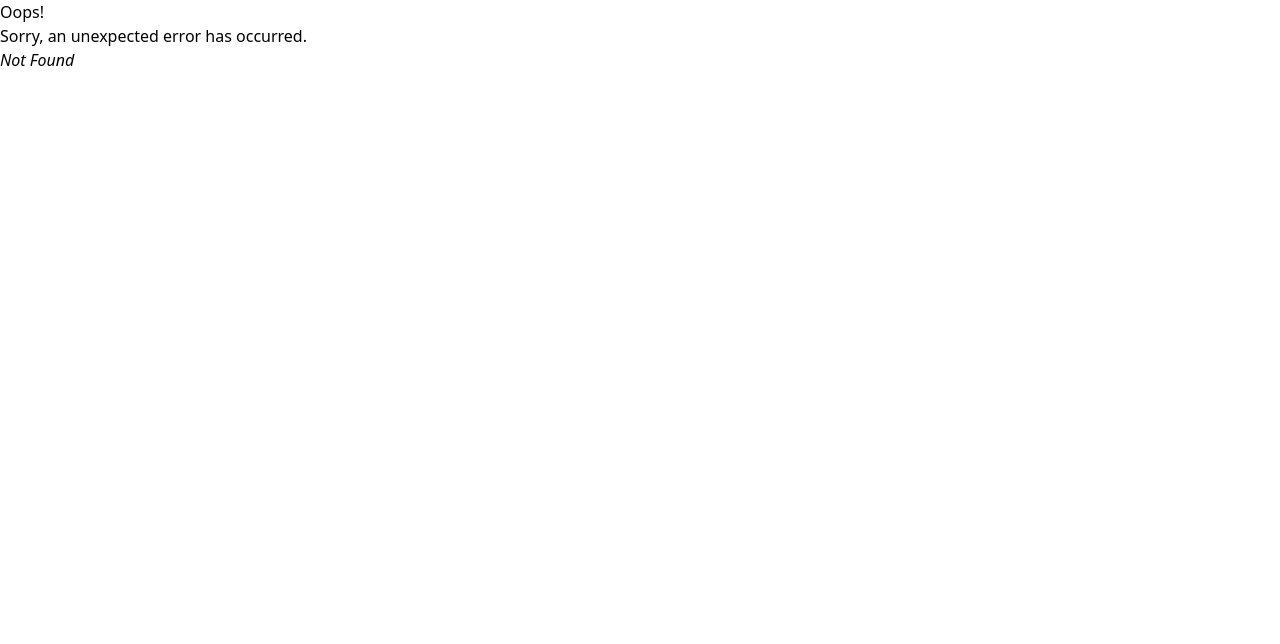
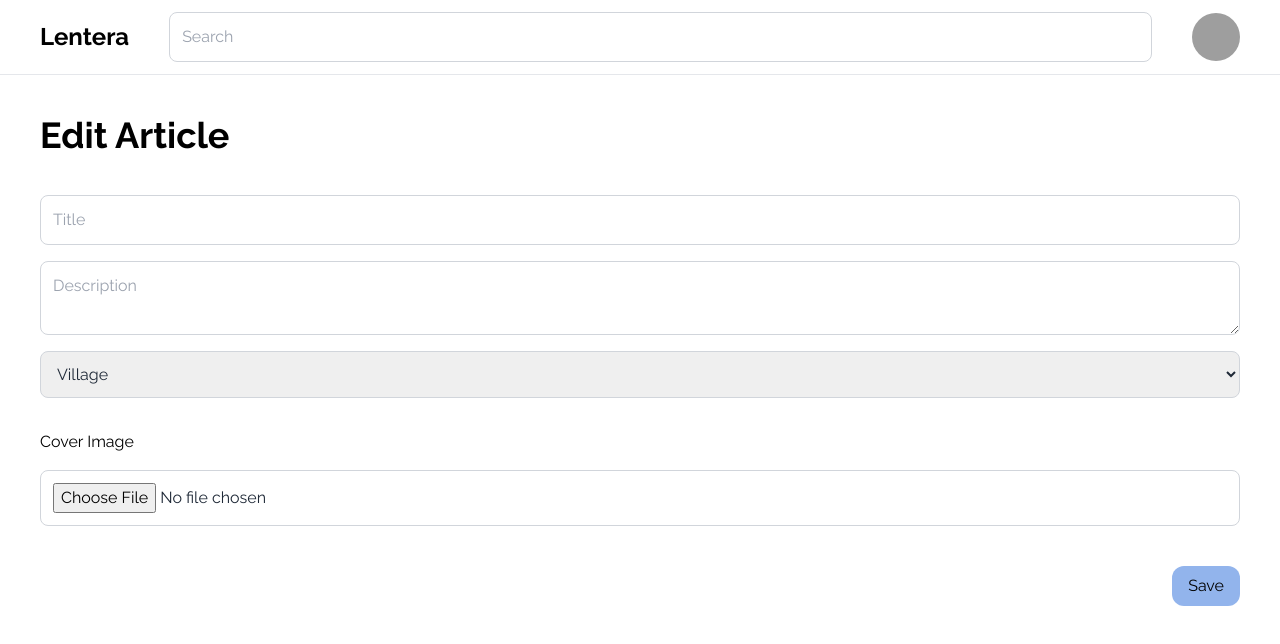
Before and after one commit to bmsptra24/Travel-Article-App, a React (Vite) app: page /article/edit/msxjhhsow01iy9jydhi1v0ru in a window 1280 px wide. Before the commit this address had no page. Shown: the top 644 px of the page. Built offline with nearby package versions, Linux system fonts and the light colour scheme; grey boxes are pictures that could not be loaded.

Commit message:
feat: ui my article

```diff
--- /dev/null
+++ b/src/pages/article/FormArticlePage.tsx
@@ -0,0 +1,57 @@
+import { useNavigate } from "react-router-dom";
+import Container from "../../components/Container";
+import Text from "../../components/Text";
+import { CATEGORY_LIST } from "../../constants/category";
+
+const EditArticlePage = () => {
+  const navigate = useNavigate();
+  const handleSave = async () => {
+    navigate("/article/edit");
+  };
+  return (
+    <Container className="flex flex-col gap-10 p-10">
+      <Text variant="title">Edit Article</Text>
+
+      <div className="flex flex-col gap-4">
+        <input
+          type="text"
+          placeholder="Title"
+          className="w-full rounded-lg border border-gray-300 p-3 text-gray-800 focus:outline-none"
+        />
+
+        <textarea
+          placeholder="Description"
+          className="w-full rounded-lg border border-gray-300 p-3 text-gray-800 focus:outline-none"
+        />
+
+        {/* Dropdown untuk kategori */}
+        <select className="w-full rounded-lg border border-gray-300 p-3 text-gray-800 focus:outline-none">
+          {CATEGORY_LIST.data.map((category, index) => (
+            <option key={index} value={category.documentId}>
+              {category.name}
+            </option>
+          ))}
+        </select>
+
+        {/* Input untuk upload gambar */}
+        <Text variant="small-description" className="mt-4">
+          Cover Image
+        </Text>
+        <input
+          type="file"
+          accept="image/*"
+          className="w-full rounded-lg border border-gray-300 p-3 text-gray-800 focus:outline-none"
+        />
+      </div>
+
+      <button
+        onClick={handleSave}
+        className="bg-primary w-fit self-end rounded-xl px-4 py-2 transition-all hover:bg-blue-400"
+      >
+        Save
+      </button>
+    </Container>
+  );
+};
+
+export default EditArticlePage;
--- /dev/null
+++ b/src/pages/article/MyArticlePage.tsx
@@ -0,0 +1,60 @@
+import { Link } from "react-router-dom";
+import Container from "../../components/Container";
+import { ARTICLES_LIST } from "../../constants/article";
+import Text from "../../components/Text";
+
+const MyArticlePage = () => {
+  return (
+    <Container className="flex flex-col gap-10 p-10">
+      <div className="flex justify-between">
+        <Text variant="title">My Articles</Text>
+        <Link to={"new"}>
+          <Text
+            variant="small-description"
+            className="bg-primary cursor-pointer rounded-xl px-4 py-2 transition-all hover:bg-blue-400"
+          >
+            Add
+          </Text>
+        </Link>
+      </div>
+      <div className="flex flex-col gap-2">
+        {ARTICLES_LIST.data.map((article, index) => (
+          <Link
+            to={"/article/" + article.documentId}
+            key={index}
+            className="flex items-center justify-between gap-4 border-t pt-2"
+          >
+            <div>
+              <Text variant="description" className="font-bold">
+                {article.title}
+              </Text>
+              <Text variant="description" className="line-clamp-1">
+                {article.description}
+              </Text>
+            </div>
+
+            <div className="flex gap-2">
+              <Link to={"/article/edit/" + article.documentId}>
+                <Text
+                  variant="small-description"
+                  className="bg-primary rounded-xl px-4 py-2 transition-all hover:bg-blue-400"
+                >
+                  Edit
+                </Text>
+              </Link>
+
+              <Text
+                variant="small-description"
+                className="rounded-xl bg-red-400 px-4 py-2 transition-all hover:bg-red-500"
+              >
+                Delete
+              </Text>
+            </div>
+          </Link>
+        ))}
+      </div>
+    </Container>
+  );
+};
+
+export default MyArticlePage;
```
Also changed, not shown: src/main.tsx (+10 -0 lines).
